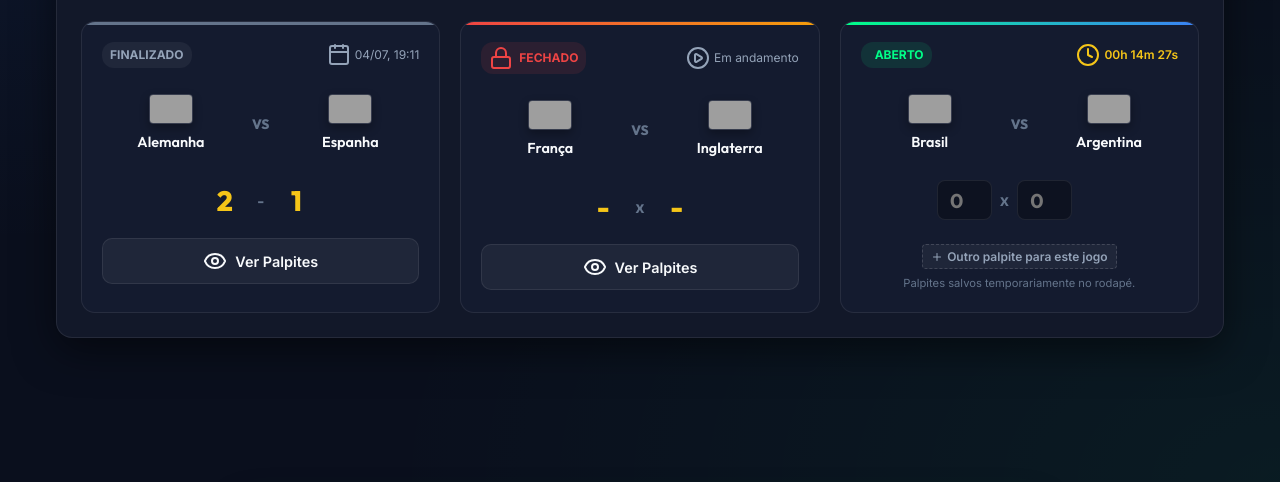
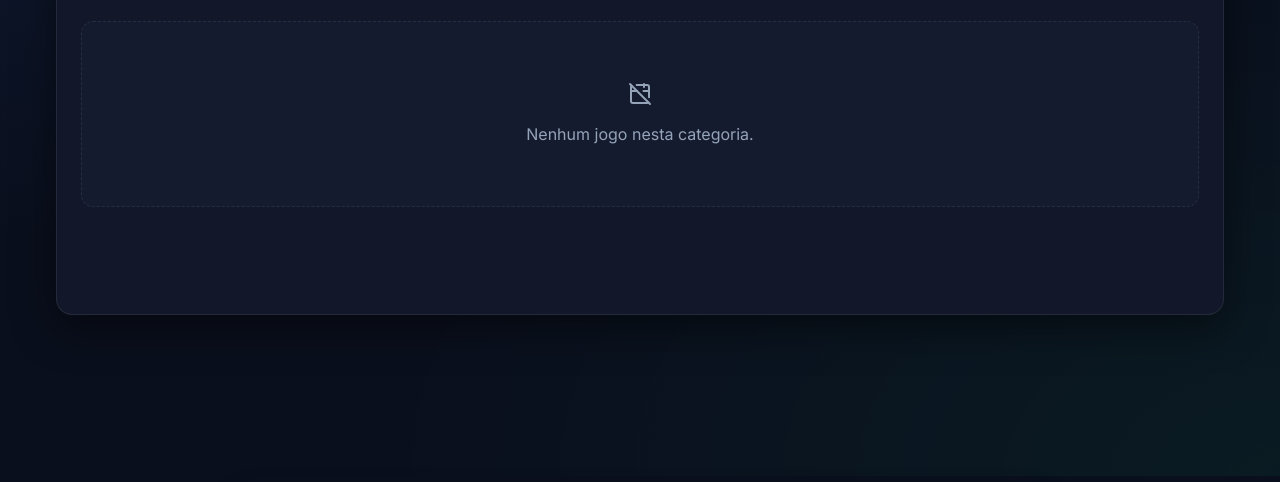
Before and after one commit to pedrobolado2023/bolao-copa, a website: page index.html in a window 1280 px wide. Shown: the part 324-806 px from the top of the page. Drawn offline with nearby package versions, Linux system fonts and the light colour scheme; grey boxes are pictures that could not be loaded.

Commit message:
feat: remover dados de teste iniciais (iniciar banco vazio) e retirar dica de senha padrão de administrador no login

```diff
--- a/app.js
+++ b/app.js
@@ -93,61 +93,7 @@
 // INITIAL DATABASE POPULATION (Mock data)
 // ==========================================
 function setupMockDataIfEmpty() {
-    if (games.length === 0) {
-        const now = new Date();
-
-        // Game 1: Starts in 15 minutes (Open for betting)
-        const dateOpen = new Date(now.getTime() + 15 * 60 * 1000);
-
-        // Game 2: Started 2 hours ago (Closed for betting, not finalized)
-        const dateClosed = new Date(now.getTime() - 2 * 60 * 60 * 1000);
-
-        // Game 3: Ended yesterday (Finalized)
-        const dateFinished = new Date(now.getTime() - 24 * 60 * 60 * 1000);
-
-        games = [
-            {
-                id: "mock-g1",
-                teamA: "Brasil",
-                teamB: "Argentina",
-                dateTime: dateOpen.toISOString().slice(0, 16),
-                scoreA: null,
-                scoreB: null
-            },
-            {
-                id: "mock-g2",
-                teamA: "França",
-                teamB: "Inglaterra",
-                dateTime: dateClosed.toISOString().slice(0, 16),
-                scoreA: null,
-                scoreB: null
-            },
-            {
-                id: "mock-g3",
-                teamA: "Alemanha",
-                teamB: "Espanha",
-                dateTime: dateFinished.toISOString().slice(0, 16),
-                scoreA: 2,
-                scoreB: 1
-            }
-        ];
-
-        bets = [
-            { id: "mock-b1", gameId: "mock-g3", participantName: "PEDRO SILVA", betScoreA: 2, betScoreB: 1 }, // Exact (10)
-            { id: "mock-b2", gameId: "mock-g3", participantName: "ANA SOUZA", betScoreA: 3, betScoreB: 2 },   // Winner + Diff (7)
-            { id: "mock-b3", gameId: "mock-g3", participantName: "LUCAS LIMA", betScoreA: 1, betScoreB: 0 },  // Winner only (5)
-            { id: "mock-b4", gameId: "mock-g3", participantName: "CARLA COSTA", betScoreA: 2, betScoreB: 3 }  // Errou, mas acertou gols Alemanha (2)
-        ];
-
-        participantsPix = {
-            "PEDRO SILVA": true,
-            "ANA SOUZA": true,
-            "LUCAS LIMA": false,
-            "CARLA COSTA": true
-        };
-
-        saveToLocalStorage();
-    }
+    // Banco de dados inicia limpo - apenas jogos cadastrados pelo administrador serão exibidos
 }
 
 function saveToLocalStorage() {
--- a/index.html
+++ b/index.html
@@ -289,7 +289,7 @@
                     <p class="auth-message">Digite a senha de administrador para acessar as configurações.</p>
                     <div class="form-group">
                         <label for="adminPasswordInput">Senha de Acesso:</label>
-                        <input type="password" id="adminPasswordInput" placeholder="Senha (padrão: admin123)">
+                        <input type="password" id="adminPasswordInput" placeholder="Senha de Acesso">
                     </div>
                     <div class="form-actions">
                         <button class="btn btn-primary btn-block" id="loginAdminBtn">Entrar</button>
@@ -435,6 +435,6 @@
     </div>
 
     <!-- MAIN APP SCRIPT -->
-    <script src="app.js?v=1.0.6"></script>
+    <script src="app.js?v=1.0.7"></script>
 </body>
 </html>
```
